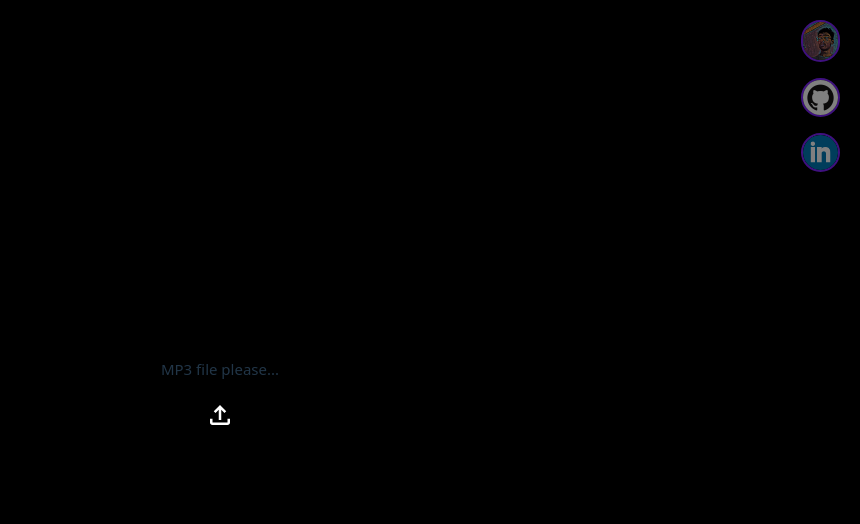
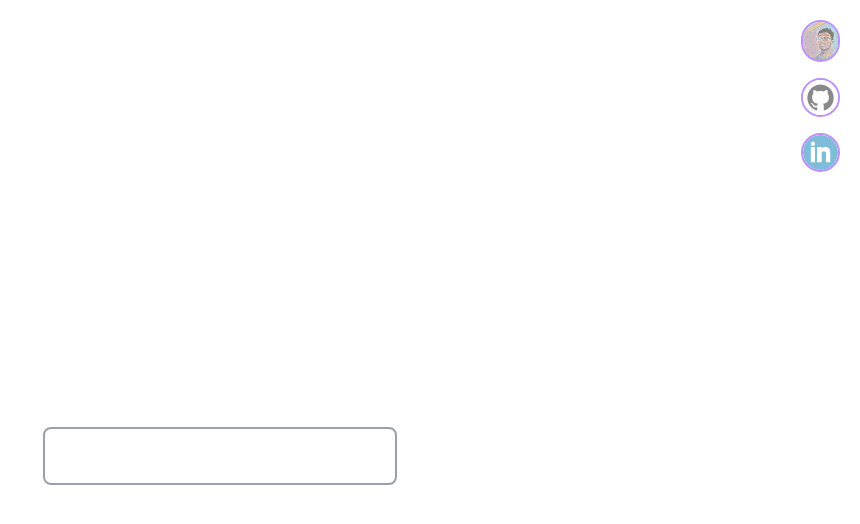
Before and after one commit to Rahul-Baradol/signature, a React (Vite) app: page / in a window 1280 px wide. Shown: the top 524 px of the page, without its empty margins (420-1280 px from the left). Built offline with nearby package versions, Linux system fonts and the light colour scheme.

Commit message:
color, text

```diff
--- a/src/App.tsx
+++ b/src/App.tsx
@@ -151,7 +151,7 @@ export default function BeatVisualizer() {
 
         backgroundColorString += ` rgba(${r}, ${g}, ${b}, ${Math.min(intensity * 2, 1)}) ${Math.round((index / amps.length) * 140)}%,`
       });
-      backgroundColorString += " rgba(0, 0, 0, 1) 140%)";
+      backgroundColorString += " rgba(0, 0, 0, 0) 140%)";
       backgroundRef.current.style.background = backgroundColorString;
     }
   }, [backgroundRef, beatIntensity])
@@ -159,13 +159,16 @@ export default function BeatVisualizer() {
   return (
     <div
       ref={backgroundRef}
-      className="w-screen h-screen flex items-center justify-center transition-all relative bg-black"
+      className="w-screen h-screen flex items-center justify-center transition-all relative"
     >
       {!file ? (
-        <div className="flex flex-col items-center gap-2 bg-transparent">
-          <div className="text-[15px]">MP3 file please...</div>
-          <label className="cursor-pointer text-white text-[30px] bg-black px-6 py-3 rounded-lg shadow-lg">
-            <MdOutlineFileUpload/>
+        <div className="items-center gap-2 bg-transparent">
+          <h1 className="text-white text-4xl font-bold mb-6 text-center p-4">
+            Love music ?
+          </h1>
+          <label className="cursor-pointer text-white text-[30px] px-6 py-3 w-full h-full flex flex-row-reverse items-center justify-center gap-2 border-2 border-gray-400 rounded-lg">
+            <div className="text-[15px]">MP3...</div>
+            <MdOutlineFileUpload />
             <input
               type="file"
               accept="audio/mp3"
@@ -176,6 +179,7 @@ export default function BeatVisualizer() {
                 }
               }}
             />
+
           </label>
         </div>
       ) : (
```
